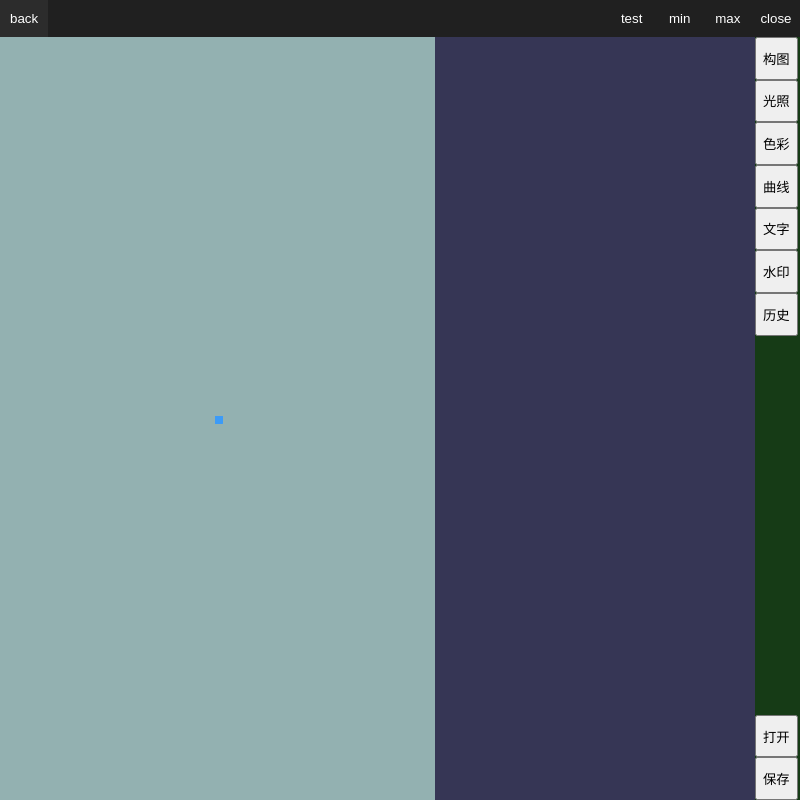
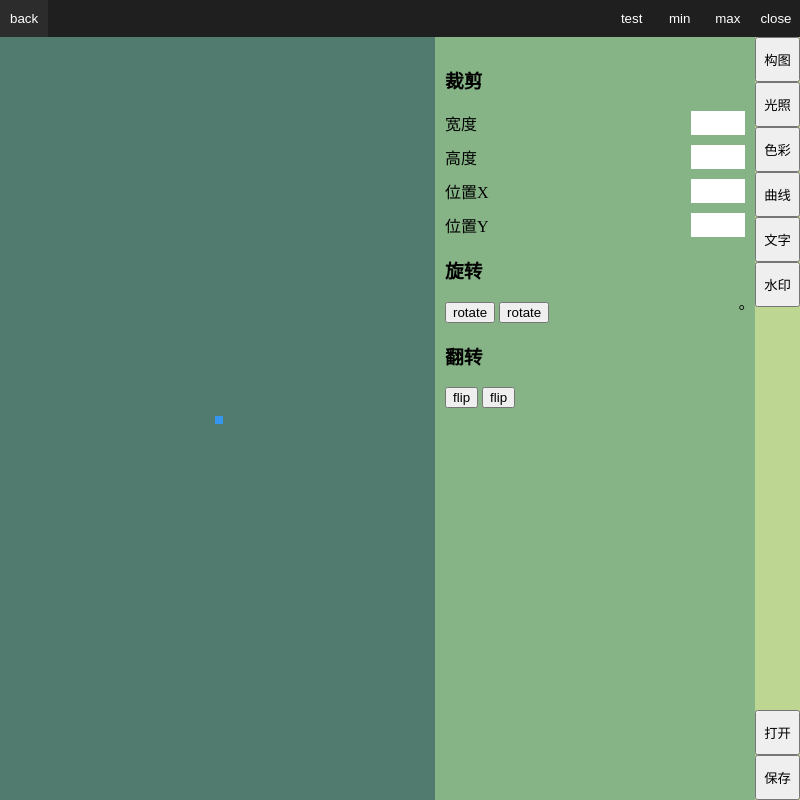
Before and after one commit to ThousandPine/PineVison, an Electron app: page pages/editor/index.html in a window 800 px wide. Drawn offline with Linux system fonts and the light colour scheme.

Commit message:
feat: 构图面版

```diff
--- a/pages/editor/index.html
+++ b/pages/editor/index.html
@@ -5,12 +5,7 @@
     <meta charset="UTF-8">
     <meta http-equiv="Content-Security-Policy"
         content="default-src 'self'; script-src 'self'; style-src 'unsafe-inline' 'self'; img-src 'self' blob:">
-    <link rel="stylesheet" type="text/css" href="./index.css">
-    <link rel="stylesheet" type="text/css" href="./navigation/navigation.css">
-    <link rel="stylesheet" type="text/css" href="./frame/frame.css">
-    <link rel="stylesheet" type="text/css" href="./cropper/cropper.css">
-    <!-- <link rel="stylesheet" type="text/css" href="./cropper/panel.css"> -->
-    <link rel="stylesheet" type="text/css" href="./curve/curve.css">
+    <link rel="stylesheet" type="text/css" href="./styles/styles.css">
     <title>PineVision (Dev)</title>
 </head>
 
@@ -48,8 +43,38 @@
                 </div>
             </div>
         </div>
-        <div class="panel">
-
+        <div class="panel-container">
+            <div class="composition-panel panel">
+                <h3>裁剪</h3>
+                <div class="number-component">
+                    <span>宽度</span>
+                    <input id="crop-width-input" type="number">
+                </div>
+                <div class="number-component">
+                    <span>高度</span>
+                    <input id="crop-height-input", type="number">
+                </div>
+                <div class="number-component">
+                    <span>位置X</span>
+                    <input id="crop-x-input" type="number">
+                </div>
+                <div class="number-component">
+                    <span>位置Y</span>
+                    <input id="crop-y-input" type="number">
+                </div>
+                <h3>旋转</h3>
+                <div style="display: flex; justify-content: space-between;">
+                    <div>
+                        <button id="rotate-left-btn" type="button">rotate</button>
+                        <button id="rotate-right-btn" type="button">rotate</button>
+                    </div>
+                    <span id="rotate-value"></span>
+                    <span>°</span>
+                </div>
+                <h3>翻转</h3>
+                <button id="flip-h-btn" type="button">flip</button>
+                <button id="flip-v-btn" type="button">flip</button>
+            </div>
         </div>
         <!-- 导航栏 -->
         <div class="navigation-bar">
@@ -60,7 +85,6 @@
                 <button class="navigation-btn">曲线</button>
                 <button class="navigation-btn">文字</button>
                 <button class="navigation-btn">水印</button>
-                <button class="navigation-btn">历史</button>
             </div>
             <div>
                 <button class="navigation-btn">打开</button>
@@ -70,7 +94,7 @@
     </div>
 </body>
 
-<!-- <script src="./index.js" type="module"></script> -->
-<!-- <script src="./frame/frame.js" type="module"></script> -->
+<script src="./src/index.js" type="module"></script>
+<script src="./src/frame.js" type="module"></script>
 
 </html>
--- a/pages/editor/frame/frame.css
+++ b/pages/editor/styles/frame.css
@@ -5,6 +5,7 @@
     position: relative;
     top: 0;
     left: 0;
+    background-color: #1F1F1F;
 }
 
 .frame-drag-area {
@@ -16,7 +17,7 @@
 .frame button {
     height: 100%;
     aspect-ratio: 1.3;
-    background-color: #202020;
+    background-color: inherit;
     color: #FFFFFF;
     border: 0;
 }
--- a/pages/editor/index.css
+++ b/pages/editor/styles/index.css
@@ -7,6 +7,11 @@ html, body {
     height: 100%;
     margin: 0;
     user-select: none;
+}
+
+input::-webkit-outer-spin-button,
+input::-webkit-inner-spin-button {
+    -webkit-appearance: none;
 }
 
 .editor {
@@ -23,10 +28,10 @@ html, body {
     align-items: center;
     justify-content: center;
     flex-grow: 1;
-    background-color: rgb(147, 177, 177);
+    background-color: rgb(81, 123, 111);
 }
 
-.panel {
+.panel-container {
     max-width: 320px;
     min-width: 320px;
     background-color: rgb(54, 54, 85);
--- a/pages/editor/navigation/navigation.css
+++ b/pages/editor/styles/navigation.css
@@ -1,12 +1,13 @@
 .navigation-bar {
     display: flex;
     flex-direction: column;
-    background-color: rgb(22, 59, 22);
+    background-color: #bdd692;
     width: 45px;
     justify-content: space-between;
 }
 
 
 .navigation-btn {
+    width: 100%;
     aspect-ratio: 1;
 }
--- /dev/null
+++ b/pages/editor/styles/panels/panel.css
@@ -0,0 +1,16 @@
+.panel {
+    height: 100%;
+    padding: 10px;
+    background-color: rgb(135, 180, 135);
+}
+
+.number-component {
+    display: flex;
+    margin-bottom: 10px;
+    justify-content: space-between;
+}
+
+.number-component input {
+    width: 50px;
+    border: 0;
+}
--- /dev/null
+++ b/pages/editor/styles/styles.css
@@ -0,0 +1,7 @@
+@import url(index.css);
+@import url(navigation.css);
+@import url(frame.css);
+@import url(curve.css);
+@import url(cropper.css);
+@import url(panels/panel.css);
+@import url(panels/composition.css);
```
Also changed, not shown: pages/editor/src/index.js (renamed from pages/editor/index.js, +1 -8 lines), pages/editor/src/composition/cropBox.js (renamed from pages/editor/cropper/cropBox.js), pages/editor/src/composition/panel.js (renamed from pages/editor/cropper/panel.js), pages/editor/src/curve/calc.js (renamed from pages/editor/curve/calc.js), pages/editor/src/curve/control.js (renamed from pages/editor/curve/control.js), pages/editor/src/frame.js (renamed from pages/editor/frame/frame.js), pages/editor/styles/cropper.css (renamed from pages/editor/cropper/cropper.css), pages/editor/styles/curve.css (renamed from pages/editor/curve/curve.css), pages/editor/styles/panels/composition.css (added).
